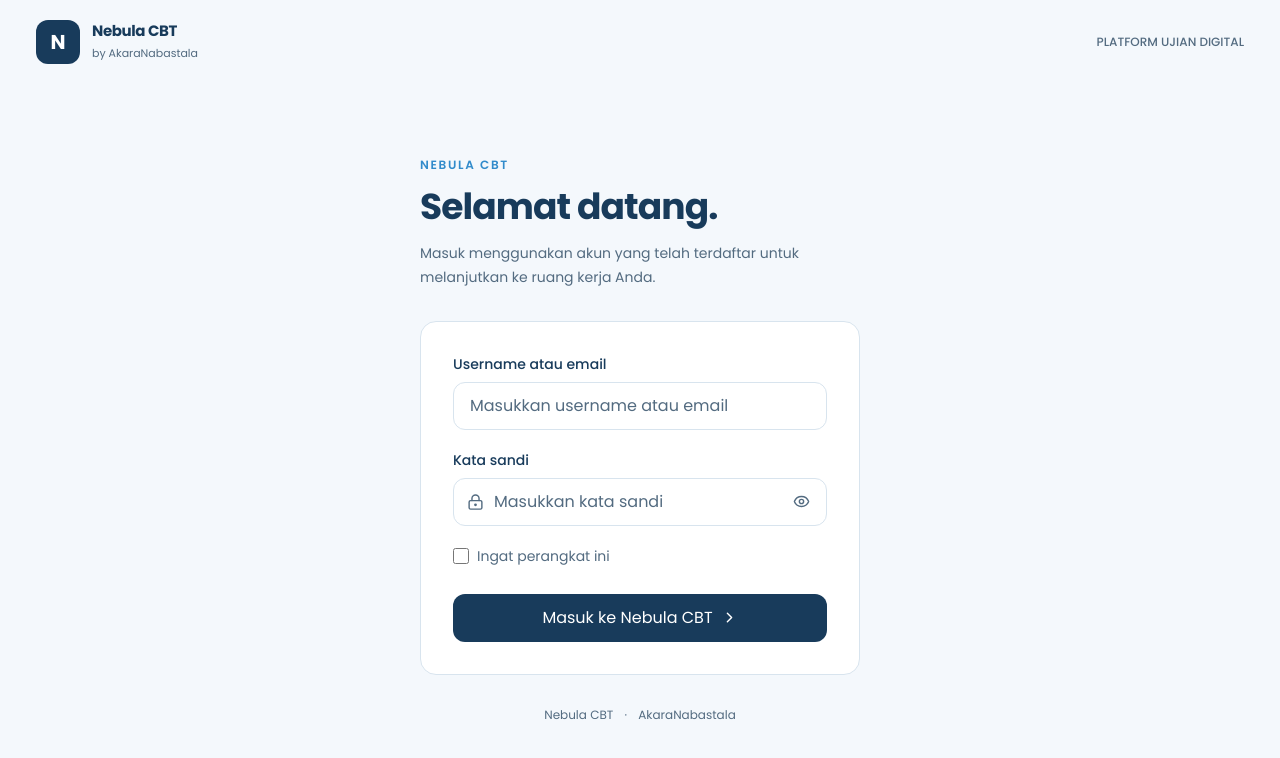
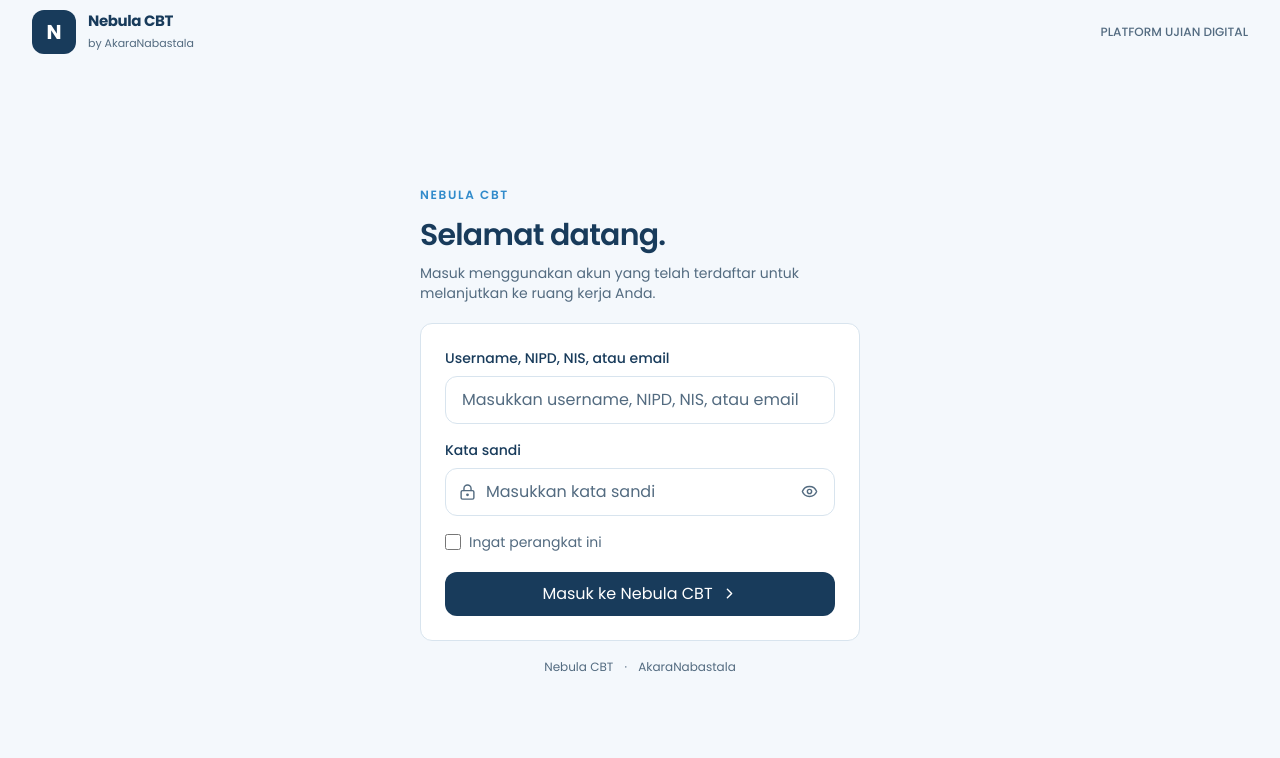
Before and after one commit to AkaraNabastala/nebula-cbt, a React (Vite) app: page /login in a window 1280 px wide. Shown: the top 758 px of the page. Built offline with nearby package versions, Linux system fonts and the light colour scheme; no server answers.

Commit message:
refactor(ui): tighten login layout for single-screen access

```diff
--- a/src/pages/auth/LoginPage.tsx
+++ b/src/pages/auth/LoginPage.tsx
@@ -37,24 +37,24 @@ export function LoginPage({
   }
 
   return (
-    <main className="flex min-h-screen flex-col bg-app-bg">
-      <header className="flex items-center justify-between px-5 py-5 sm:px-9">
+    <main className="flex min-h-dvh flex-col bg-app-bg">
+      <header className="flex h-16 shrink-0 items-center justify-between px-5 sm:px-8">
         <Brand />
         <span className="text-xs font-medium text-app-muted">
           PLATFORM UJIAN DIGITAL
         </span>
       </header>
 
-      <section className="flex flex-1 items-center justify-center px-5 py-9">
+      <section className="flex flex-1 items-center justify-center px-5 py-4">
         <div className="w-full max-w-[440px]">
-          <div className="mb-8">
+          <div className="mb-5">
             <p className="mb-3 text-xs font-semibold tracking-[0.14em] text-[#318BCB]">
               NEBULA CBT
             </p>
-            <h1 className="text-3xl font-bold tracking-tight text-app-text sm:text-[36px]">
+            <h1 className="text-2xl font-semibold tracking-tight text-app-text sm:text-[30px]">
               Selamat datang.
             </h1>
-            <p className="mt-3 max-w-sm text-sm leading-6 text-app-muted">
+            <p className="mt-2 max-w-sm text-sm leading-5 text-app-muted">
               Masuk menggunakan akun yang telah terdaftar untuk melanjutkan
               ke ruang kerja Anda.
             </p>
@@ -62,7 +62,7 @@ export function LoginPage({
 
           <form
             onSubmit={submit}
-            className="rounded-2xl border border-app-border bg-app-surface p-6 sm:p-8"
+            className="rounded-xl border border-app-border bg-app-surface p-5 sm:p-6"
           >
             {notice && (
               <div
@@ -73,13 +73,13 @@ export function LoginPage({
               </div>
             )}
 
-            <div className="space-y-5">
+            <div className="space-y-4">
               <div>
                 <label
                   htmlFor="identifier"
                   className="mb-2 block text-sm font-medium text-app-text"
                 >
-                  Username atau email
+                  Username, NIPD, NIS, atau email
                 </label>
                 <input
                   id="identifier"
@@ -90,7 +90,7 @@ export function LoginPage({
                   maxLength={191}
                   value={identifier}
                   onChange={(event) => setIdentifier(event.target.value)}
-                  placeholder="Masukkan username atau email"
+                  placeholder="Masukkan username, NIPD, NIS, atau email"
                   className="h-12 w-full rounded-xl border border-app-border bg-app-input px-4 text-sm text-app-text placeholder:text-app-muted focus:border-[#318BCB] focus:outline-none focus:ring-2 focus:ring-[#318BCB]/20"
                 />
               </div>
@@ -136,7 +136,7 @@ export function LoginPage({
               </div>
             </div>
 
-            <label className="mt-5 flex w-fit cursor-pointer items-center gap-2 text-sm text-app-muted">
+            <label className="mt-4 flex w-fit cursor-pointer items-center gap-2 text-sm text-app-muted">
               <input
                 type="checkbox"
                 checked={remember}
@@ -158,14 +158,14 @@ export function LoginPage({
             <button
               type="submit"
               disabled={busy}
-              className="mt-7 flex h-12 w-full items-center justify-center gap-2 rounded-xl bg-[#183B5B] px-4 text-sm font-semibold text-white transition-colors hover:bg-[#245477] disabled:opacity-60"
+              className="mt-5 flex h-11 w-full items-center justify-center gap-2 rounded-xl bg-[#183B5B] px-4 text-sm font-semibold text-white transition-colors hover:bg-[#245477] disabled:opacity-60"
             >
               {busy ? "Memeriksa akun..." : "Masuk ke Nebula CBT"}
               {!busy && <ChevronRight size={17} />}
             </button>
           </form>
 
-          <p className="mt-7 text-center text-xs leading-6 text-app-muted">
+          <p className="mt-4 text-center text-xs leading-5 text-app-muted">
             Nebula CBT <span className="mx-2">·</span> AkaraNabastala
           </p>
         </div>
```
